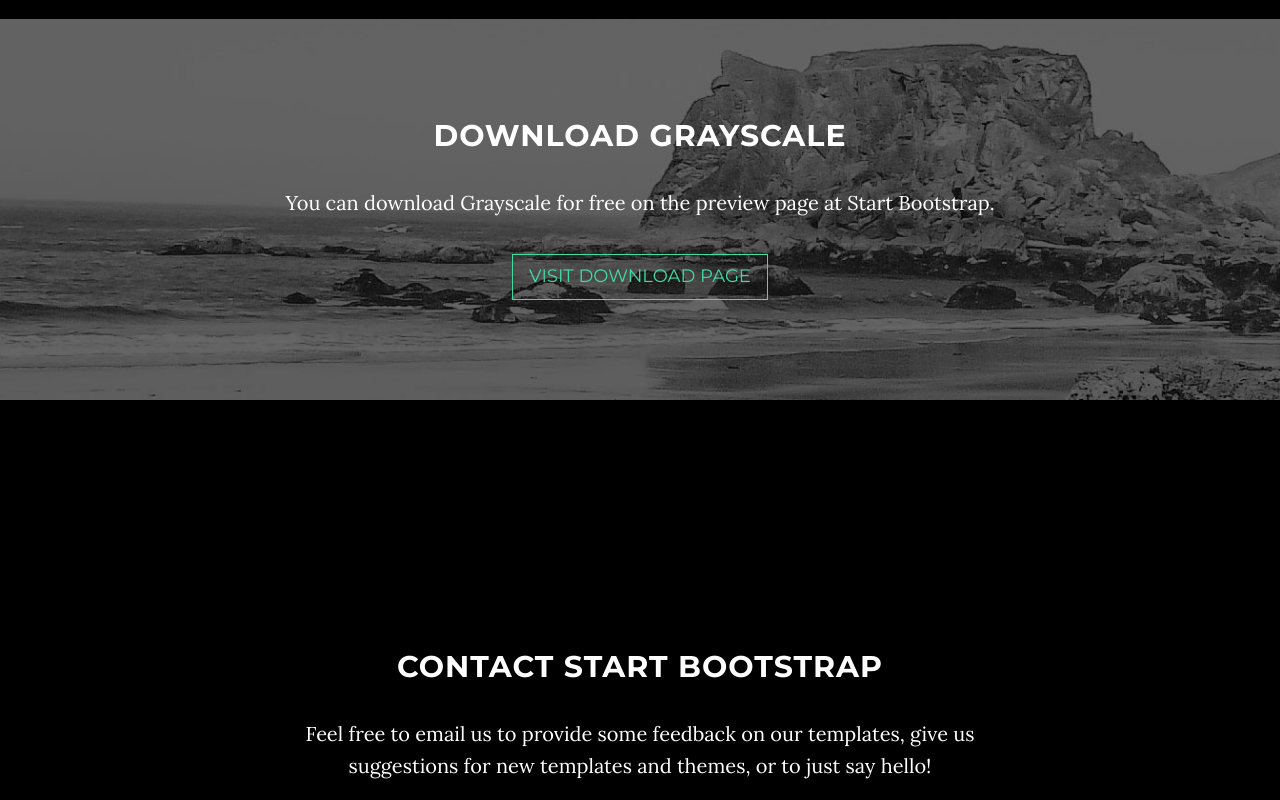
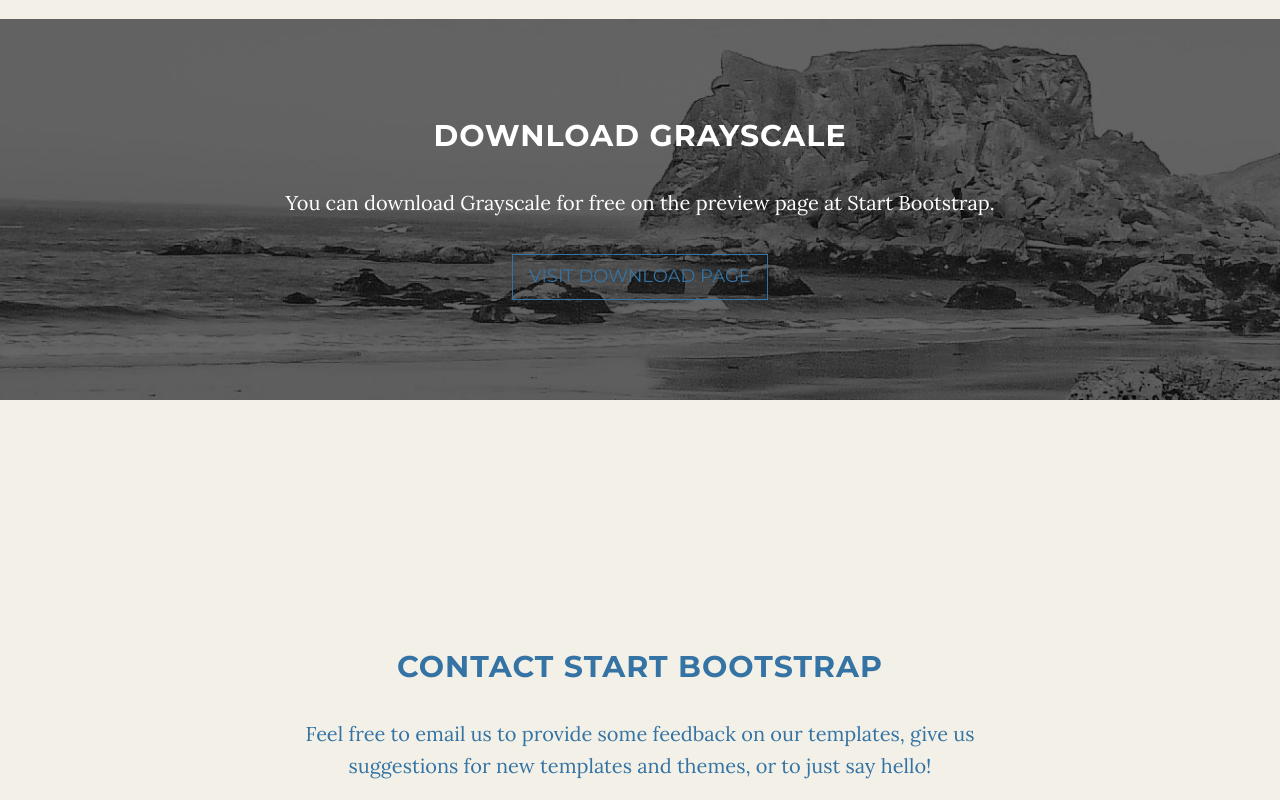
Before and after one commit to jarvisjohnson/tamarama, a website: page app/public/index.html in a window 1280 px wide. Shown: the part 1678-2478 px from the top of the page. Drawn offline with nearby package versions, Linux system fonts and the light colour scheme; some packages are replaced by stand-ins of ours.

Commit message:
main colours added

```diff
--- a/app/src/stylesheets/_variables.scss
+++ b/app/src/stylesheets/_variables.scss
@@ -1,3 +1,4 @@
 // Variables
 
-$primary: #42DCA3;
+$primary: #3473a4;
+$bg: #f3f1e7;
--- a/app/src/stylesheets/main.scss
+++ b/app/src/stylesheets/main.scss
@@ -6,8 +6,8 @@
     width: 100%;
     height: 100%;
     font-family: "Lora","Helvetica Neue",Helvetica,Arial,sans-serif;
-    color: white;
-    background-color: black;
+    color: $primary;
+    background-color: $bg;
 }
 
 html {
```
Also changed, not shown: app/public/css/main.css.
